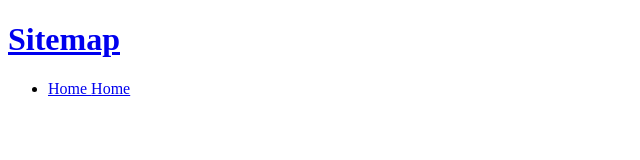
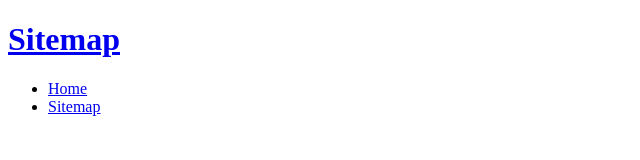
Before and after one commit to jamesaorson/diatrix, a plain HTML site: page src/sitemap/index.html in a window 1280 px wide. Shown: the whole page, without its empty margins (0-640 px from the left). Drawn offline with Linux system fonts and the light colour scheme.

Commit message:
Fix deployment issues

```diff
--- a/src/sitemap/index.html
+++ b/src/sitemap/index.html
@@ -25,8 +25,10 @@
           <a href="http://home.diatrix.space">
             Home
           </a>
+	</li>
+	<li>
           <a href="http://sitemap.diatrix.space">
-            Home
+            Sitemap
           </a>
         </li>
       </ul>
```
Also changed, not shown: 2 other files.
